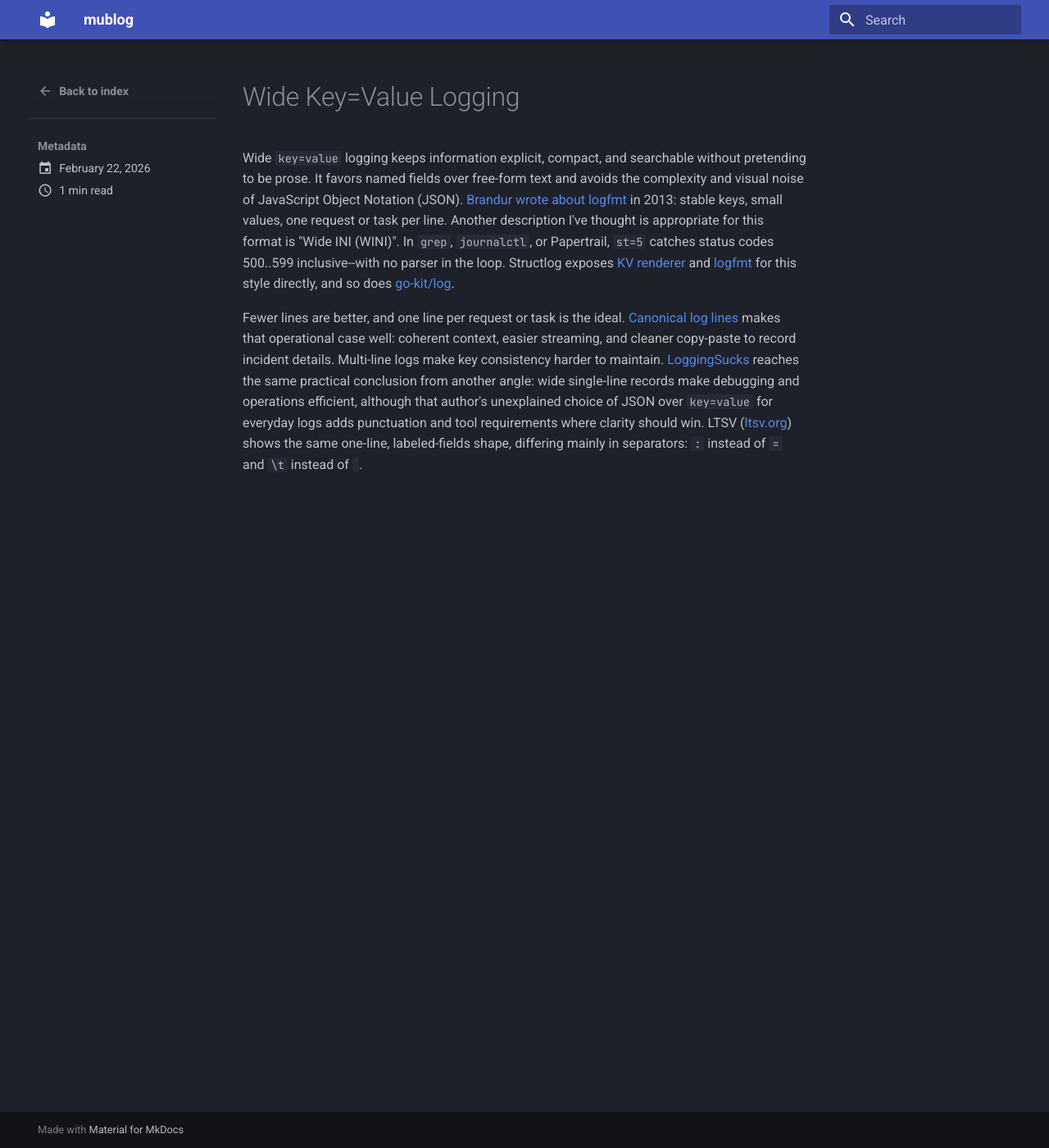
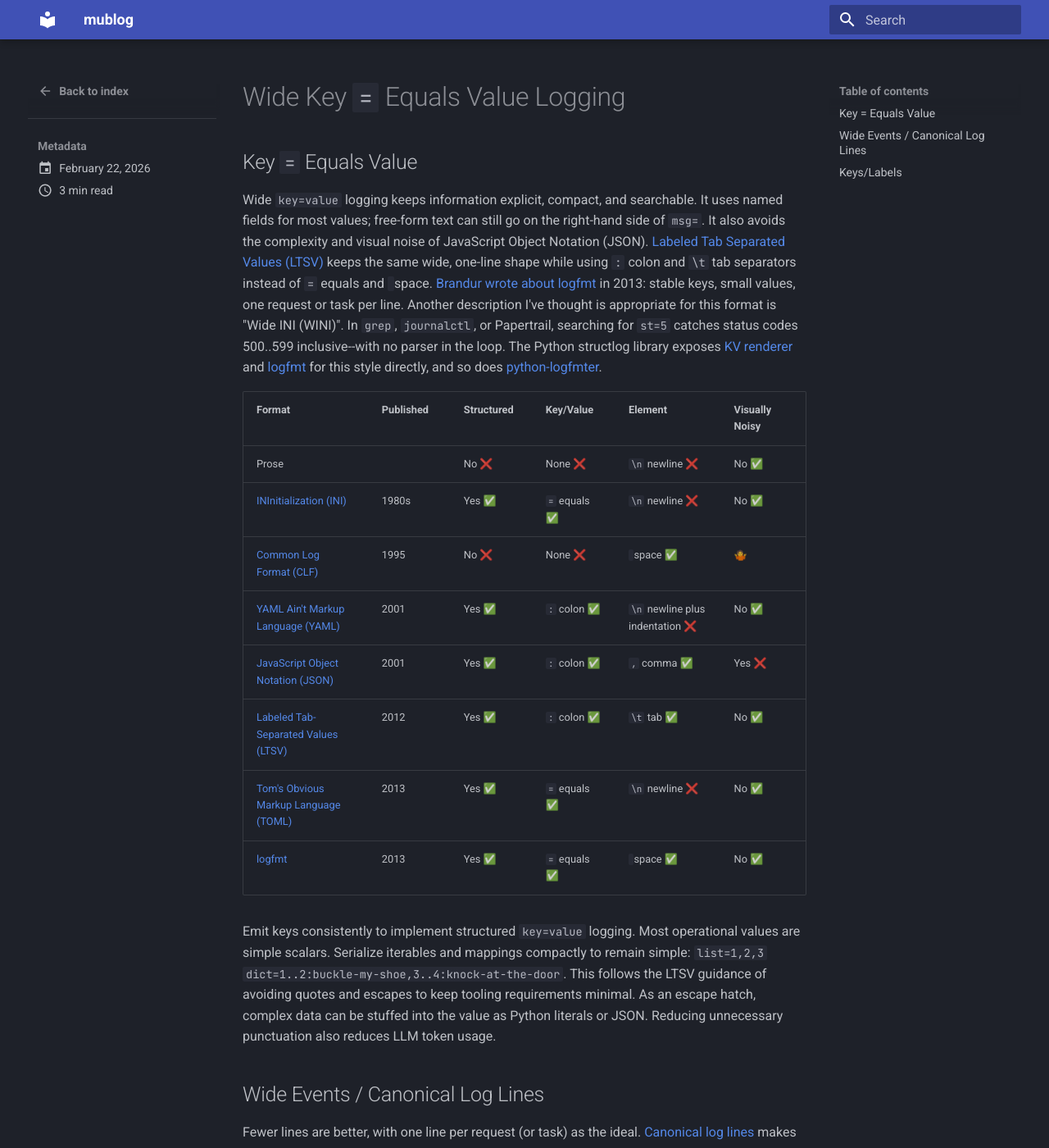
Before and after one commit to covingtron/mublog, an MkDocs documentation site: the page built from docs/blog/posts/2026-02-22-wide-key-equals-value-logging.md, in a window 1280 px wide and 1400 px high. Shown: the whole window at 82% size. Built offline with MkDocs 1.6.1 and Material for MkDocs 9.7.7, drawn with Linux system fonts in a browser that asks for light colours; some of the changed text lies outside the part shown.

Commit message:
WIde INI logging

````diff
--- a/docs/blog/posts/2026-02-22-wide-key-equals-value-logging.md
+++ b/docs/blog/posts/2026-02-22-wide-key-equals-value-logging.md
@@ -2,25 +2,87 @@
 date: 2026-02-22
 ---
 
-# Wide Key=Value Logging
+# Wide Key `=` Equals Value Logging
 
-Wide `key=value` logging keeps information explicit, compact, and searchable without pretending
-to be prose. It favors named fields over free-form text and avoids the complexity and visual
-noise of JavaScript Object Notation (JSON). [Brandur wrote about logfmt](https://brandur.org/logfmt)
-in 2013: stable keys, small values, one request or task per line. Another description I've
-thought is appropriate for this format is "Wide INI (WINI)". In `grep`, `journalctl`, or Papertrail,
-`st=5` catches status codes 500..599 inclusive--with no parser in the loop. Structlog exposes
+## Key `=` Equals Value
+
+Wide `key=value` logging keeps information explicit, compact, and searchable.
+It uses named fields for most values; free-form text can still go on the right-hand side of
+`msg=`. It also avoids the complexity and visual noise of JavaScript Object Notation (JSON).
+[Labeled Tab Separated Values (LTSV)](http://ltsv.org) keeps the same
+wide, one-line shape while using `:` colon and `\t` tab separators instead of `=` equals and ` ` space. [Brandur wrote
+about logfmt](https://brandur.org/logfmt) in 2013: stable keys, small values, one request or task
+per line. Another description I've
+thought is appropriate for this format is "Wide INI (WINI)". In `grep`, `journalctl`, or Papertrail, searching for `st=5`
+catches status codes 500..599 inclusive--with no parser in the loop. The Python structlog library exposes
 [KV renderer](https://www.structlog.org/en/stable/api.html#structlog.processors.KeyValueRenderer)
 and [logfmt](https://www.structlog.org/en/stable/api.html#structlog.processors.LogfmtRenderer)
-for this style directly, and so does [go-kit/log](https://github.com/go-kit/log).
+for this style directly, and so does
+[python-logfmter](https://github.com/josheppinette/python-logfmter).
 
-Fewer lines are better, and one line per request or task is the ideal.
+| Format | Published | Structured | Key/Value | Element | Visually Noisy |
+| ------ | --------- | ---------- | --------- | ------- | -------------- |
+| Prose |  | No ❌ | None ❌ | `\n` newline ❌ | No ✅ |
+| [INInitialization (INI)](https://en.wikipedia.org/wiki/INI_file) | 1980s | Yes ✅ | `=` equals ✅ | `\n` newline ❌ | No ✅ |
+| [Common Log Format (CLF)](https://en.wikipedia.org/wiki/Common_Log_Format) | 1995 | No ❌ | None ❌ | ` ` space ✅ | 🤷 |
+| [YAML Ain't Markup Language (YAML)](https://en.wikipedia.org/wiki/YAML) | 2001 | Yes ✅ | `:` colon ✅ | `\n` newline plus indentation ❌ | No ✅ |
+| [JavaScript Object Notation (JSON)](https://en.wikipedia.org/wiki/JSON) | 2001 | Yes ✅ | `:` colon ✅ | `,` comma ✅ | Yes ❌ |
+| [Labeled Tab-Separated Values (LTSV)](https://en.wikipedia.org/wiki/Labeled_Tab-separated_Values) | 2012 | Yes ✅ | `:` colon ✅ | `\t` tab ✅ | No ✅ |
+| [Tom's Obvious Markup Language (TOML)](https://en.wikipedia.org/wiki/TOML) | 2013 | Yes ✅ | `=` equals ✅ | `\n` newline ❌ | No ✅ |
+| [logfmt](https://brandur.org/logfmt) | 2013 | Yes ✅ | `=` equals ✅ | ` ` space ✅ | No ✅ |
+
+Emit keys consistently to implement structured `key=value` logging. Most
+operational values are simple scalars. Serialize iterables and mappings compactly to remain simple:
+`list=1,2,3 dict=1..2:buckle-my-shoe,3..4:knock-at-the-door`. This follows the LTSV guidance of avoiding quotes and escapes to keep tooling requirements minimal.
+As an escape hatch, complex data can be stuffed into the value as Python literals or JSON.
+Reducing unnecessary punctuation also reduces LLM token usage.
+
+## Wide Events / Canonical Log Lines
+
+Fewer lines are better, with one line per request (or task) as the ideal.
 [Canonical log lines](https://brandur.org/canonical-log-lines) makes that operational case well:
 coherent context, easier streaming, and cleaner copy-paste to record incident details.
-Multi-line logs make key consistency harder to maintain.
+Multiple lines per request (or task) make key consistency harder to maintain.
 [LoggingSucks](https://loggingsucks.com/) reaches the same practical conclusion from another
-angle: wide single-line records make debugging and operations efficient, although that author's
-unexplained choice of JSON over `key=value` for everyday logs adds punctuation and tool requirements
+angle: wide single-line records make debugging and operations efficient, although Boris Tane's
+unexplained choice of JSON over `key=value` adds punctuation and tool requirements
 where clarity should win.
-LTSV ([ltsv.org](https://ltsv.org/)) shows the same one-line, labeled-fields shape, differing
-mainly in separators: `:` instead of `=` and `\t` instead of ` `.
+
+## Keys/Labels
+
+An aspiration here is to combine Gunicorn and Django output into one consistent wide
+`key=value` log line.
+In the meantime, here is an [example of configuring gunicorn](https://github.com/biobuddies/allowedflare/blob/5b51b883a50f8ed2e200cc0776ad860c787f0291/gunicorn.conf.py#L5)
+with abbreviated keys:
+
+```py
+access_log_format = '%(r)s st=%(s)s lb=%(h)s ip=%({x-forwarded-for}i)s rt=%(L)ss us=%(u)s rf=%(f)s'
+```
+
+Of course, abbreviating has downsides, so use whole words when they are a better choice or when
+you are unsure.
+
+| Abbr | LTSV Recommend | Description | Apache | nginx | gunicorn |
+| ---- | -------------- | ----------- | ------ | ----- | -------- |
+|      | `time` | Time the request was received | `%t` | `$time_local` | `%(t)s` |
+| `lb` or `ip`* | `host` | Nearest client IP | `%h` | `$remote_addr` | `%(h)s` |
+| `ff` or `ip`* | `forwardedfor` | Forwarded client IP | `%{X-Forwarded-For}i` | `$http_x_forwarded_for` | `%({x-forwarded-for}i)s` |
+| `us` | `user` | Remote user | `%u` | `$remote_user` | `%(u)s` |
+| `em` | | User email | | | |
+|      | `req` | First line of request (method, uri, rows) | `%r` | `$request` | `%(r)s` |
+|      | `method` | Request method | `%m` | `$request_method` | `%(m)s` |
+|      | `uri` | Request URI | `%U%q` | `$request_uri` | `%(U)s%(q)s` |
+|      | `protocol` | Requested Protocol (usually "HTTP/1.0" or "HTTP/1.1") | `%H` | `$server_protocol` | `%(H)s` |
+| `st` | `status` | Status code | `%>s` | `$status` | `%(s)s` |
+|      | `size` | Size of response in bytes, excluding HTTP headers; suffix with `b` for explicit units | `%Bb` (or `%bb` for compatibility with combined format) | `${body_bytes_sent}b` | `%(B)sb` |
+|      | `reqsize` | Bytes received, including request and headers; suffix with `b` for explicit units | `%Ib` (`mod_log_io` required) | `${request_length}b` | `%({content-length}i)sb` |
+| `rf` | `referer` | Referer header | `%{Referer}i` | `$http_referer` | `%(f)s` |
+| `ua` | `ua` | User-Agent header | `%{User-agent}i` | `$http_user_agent` | `%(a)s` |
+| `hs` | `vhost` | Host header | `%{Host}i` | `$host` | `%({host}i)s` |
+|      | `reqtime_microsec` | The time taken to serve the request, in microseconds; suffix with `us` for explicit units | `%Dus` | | `%(D)sus` |
+| `rt` | `reqtime` | The time taken to serve the request, in seconds; suffix with `s` for explicit units | `%Ts` | `${request_time}s` | `%(L)ss` |
+|      | `cache` | X-Cache header | `%{X-Cache}o` | `$upstream_http_x_cache` | `%({x-cache}o)s` |
+|      | `runtime` | Execution time for processing some request, e.g. X-Runtime header for application server or processing time of SQL for DB server. | `%{X-Runtime}o` | `$upstream_http_x_runtime` | `%({x-runtime}o)s` |
+|      | `apptime` | Response time from the upstream server | | `$upstream_response_time` | |
+
+\* Replace `lb` or `ff` with `ip` based on presence or absence of load balancer.
````
Also changed, not shown: TODO.md (+1 -0 lines), 1 other file.
